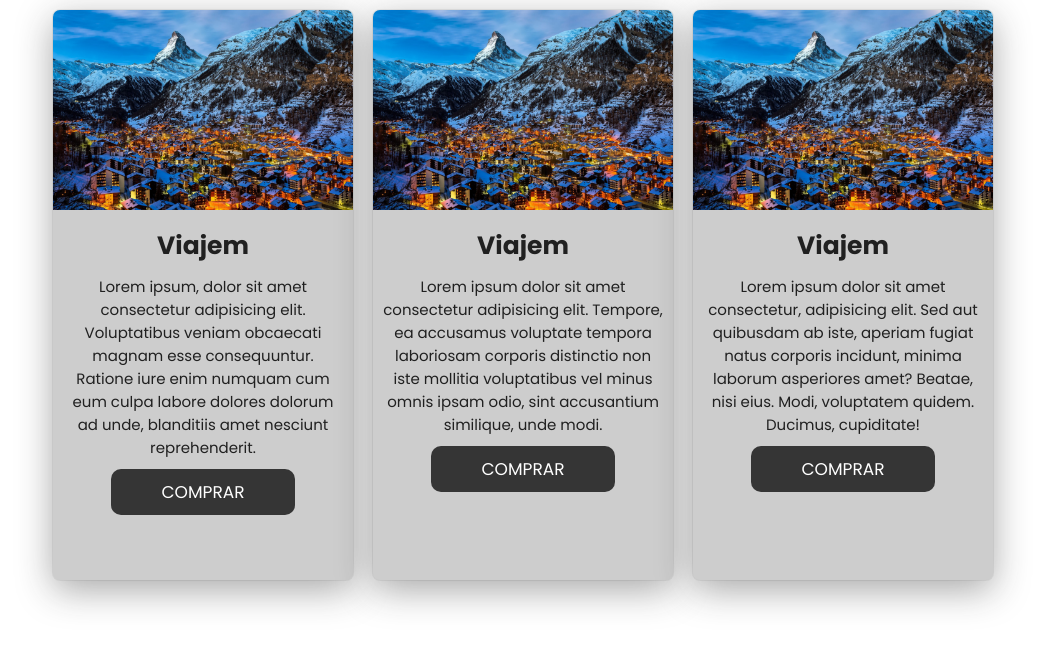
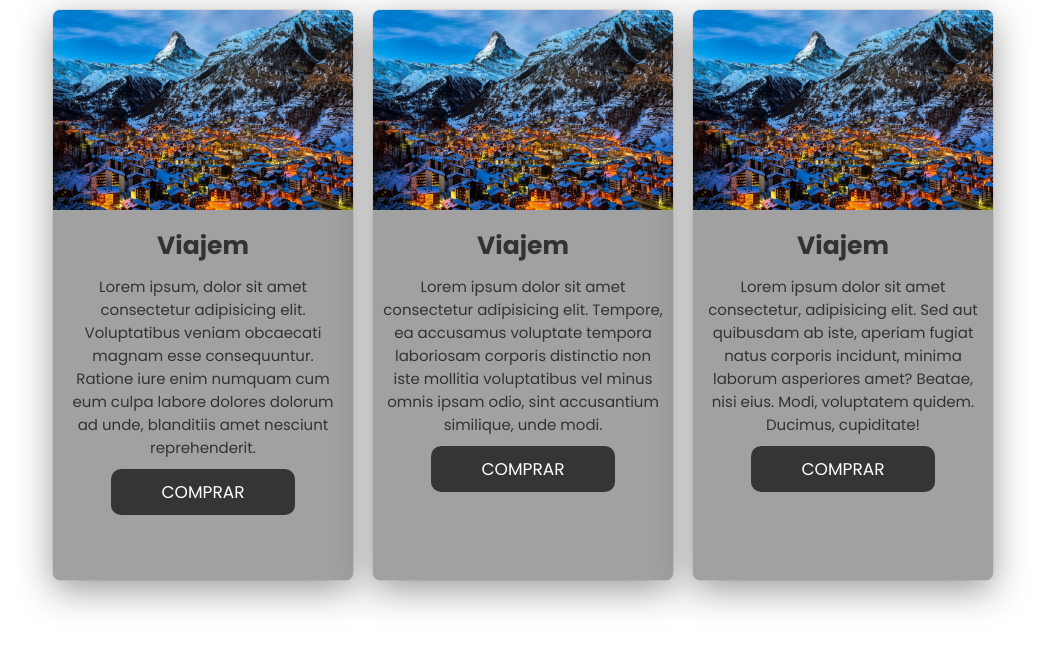
Before and after one commit to kaicferreiraa/projetos-pages, a plain HTML site: page index.html in a window 1280 px wide. Shown: the whole page, without its empty margins (117-1162 px from the left). Drawn offline with Linux system fonts and the light colour scheme.

Commit message:
atualizado

```diff
--- a/style.css
+++ b/style.css
@@ -14,13 +14,13 @@
 
 .card{
     margin: 10px;
-    background-color: rgb(205, 205, 205);
-    color: #202020;
+    background-color: rgb(161, 161, 161);
+    color: #333333;
     text-align: center;
     width: 300px;
     height: 570px;
     border-radius:7px;
-    box-shadow:rgba(35, 35, 35, 0.398) 0px 10px 36px 0px, rgba(0, 0, 0, 0.06) 0px 0px 0px 1px;;
+    box-shadow:rgba(35, 35, 35, 0.457) 0px 10px 36px 0px, rgba(0, 0, 0, 0.06) 0px 0px 0px 1px;;
 }
 
 .card>h1{
```
